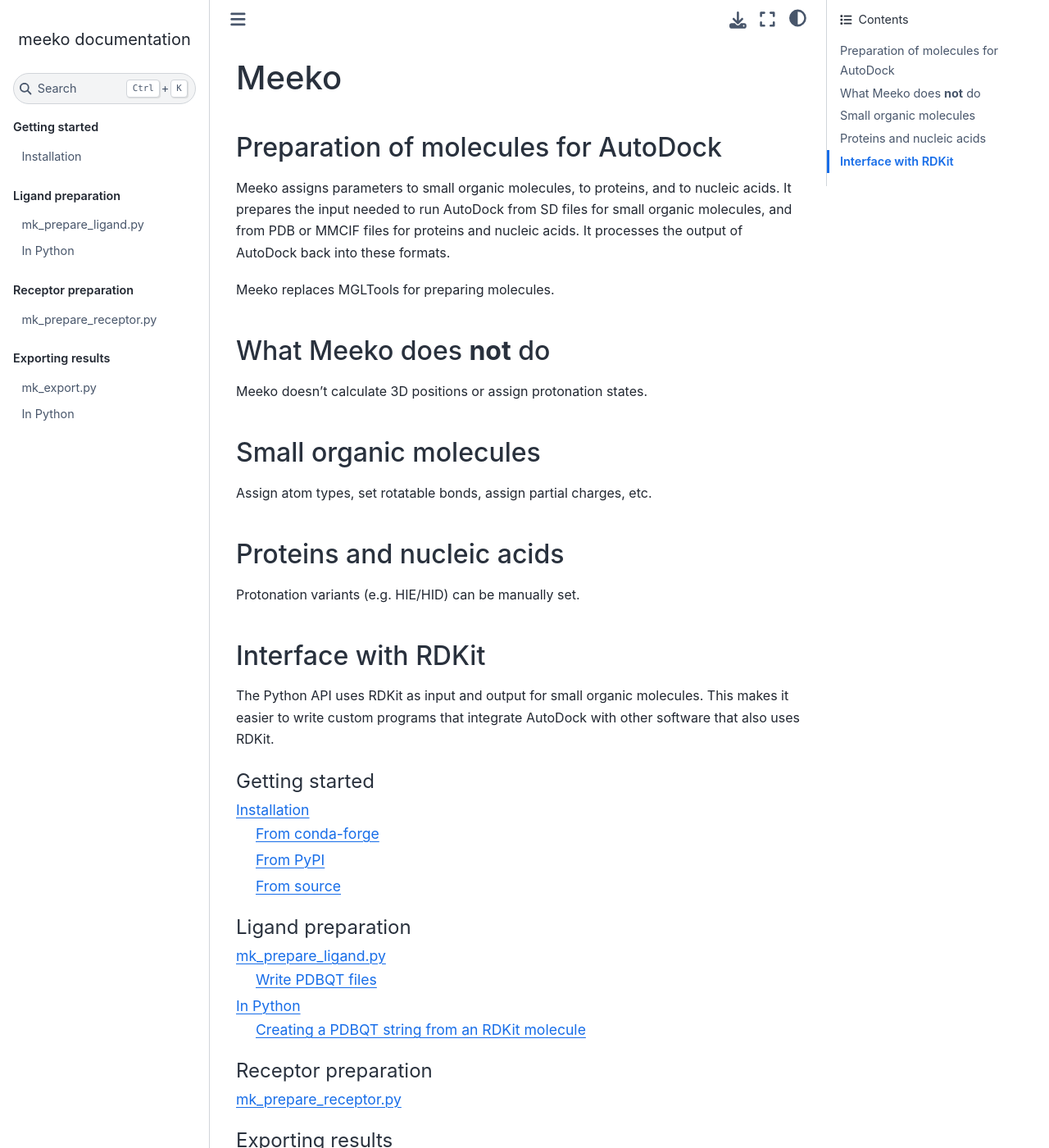
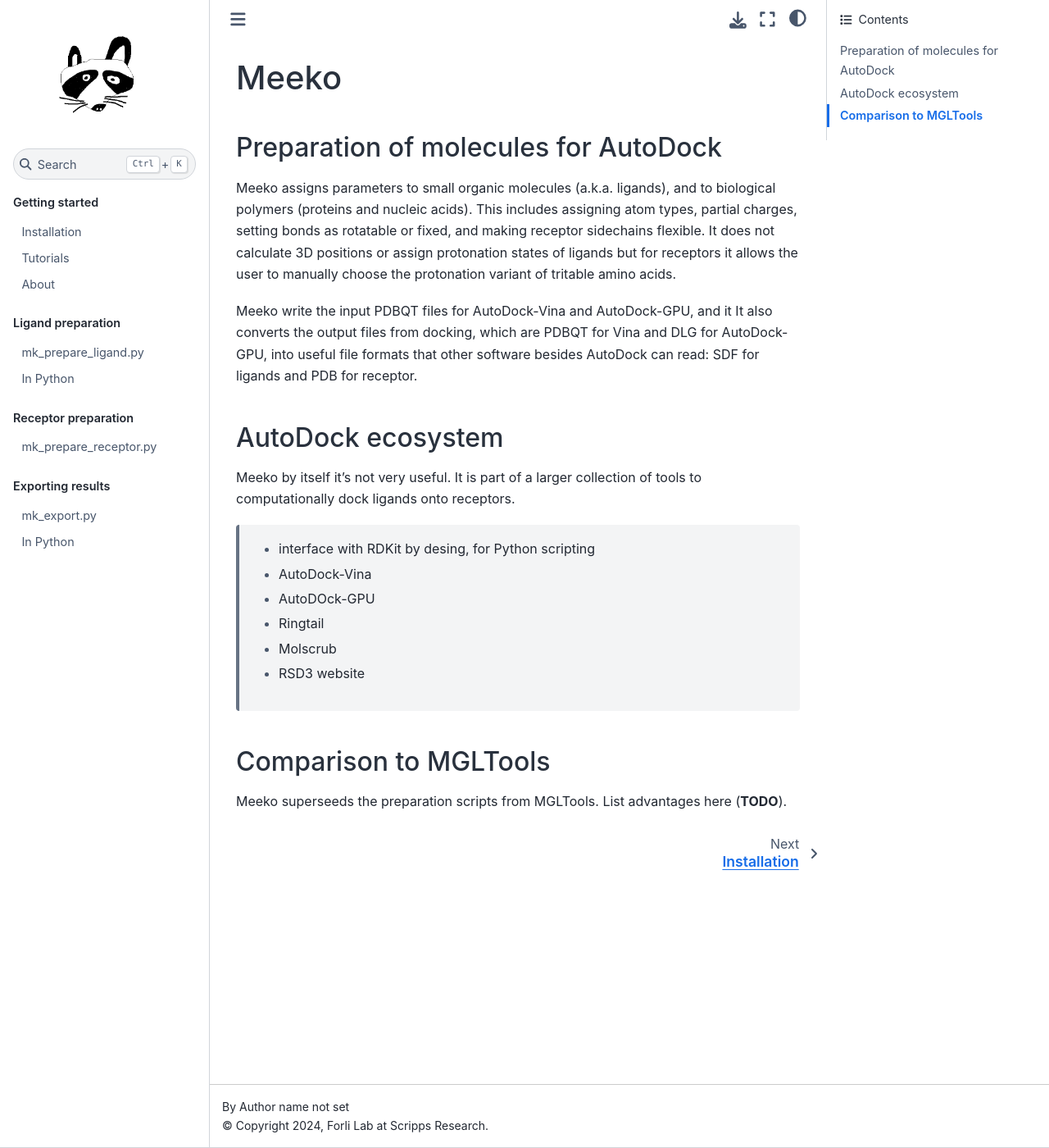
Before and after one commit to forlilab/Meeko, a Sphinx documentation site: the page built from docs/source/index.rst, in a window 1280 px wide and 1400 px high. Shown: the whole window at 82% size. Built offline with Sphinx 7.4.7 and the Sphinx Book theme 1.1.4, drawn with Linux system fonts in a browser that asks for light colours; some of the changed text lies outside the part shown.

Commit message:
improve home page of docs

```diff
--- a/docs/source/conf.py
+++ b/docs/source/conf.py
@@ -24,6 +24,8 @@
     'sphinx.ext.intersphinx',
 ]
 
+html_logo = "images/raccoon.png"
+
 templates_path = ['_templates']
 exclude_patterns = []
 
--- a/docs/source/index.rst
+++ b/docs/source/index.rst
@@ -4,44 +4,50 @@
 Preparation of molecules for AutoDock
 -------------------------------------
 
-Meeko assigns parameters to small organic molecules, to proteins, and to
-nucleic acids. It prepares the input needed to run AutoDock from SD files
-for small organic molecules, and from PDB or MMCIF files for proteins and
-nucleic acids. It processes the output of AutoDock back into these formats.
+Meeko assigns parameters to small organic molecules (a.k.a. ligands), and to
+biological polymers (proteins and nucleic acids).
+This includes assigning atom types, partial charges, setting
+bonds as rotatable or fixed, and making receptor sidechains flexible.
+It does not calculate 3D positions or assign protonation states of ligands
+but for receptors it allows the user to manually choose the protonation
+variant of tritable amino acids.
 
-Meeko replaces MGLTools for preparing molecules.
+Meeko write the input PDBQT files for AutoDock-Vina and AutoDock-GPU, and it
+It also converts the output files from docking, which are PDBQT for Vina and
+DLG for AutoDock-GPU, into useful file formats that other software besides
+AutoDock can read: SDF for ligands and PDB for receptor.
 
+AutoDock ecosystem
+------------------
 
-What Meeko does **not** do
---------------------------
+Meeko by itself it's not very useful. It is part of a larger collection of
+tools to computationally dock ligands onto receptors.
 
-Meeko doesn't calculate 3D positions or assign protonation states.
+ * interface with RDKit by desing, for Python scripting
+ * AutoDock-Vina
+ * AutoDOck-GPU
+ * Ringtail
+ * Molscrub
+ * RSD3 website
 
-Small organic molecules
------------------------
+Comparison to MGLTools
+----------------------
 
-Assign atom types, set rotatable bonds, assign partial charges, etc.
+Meeko superseeds the preparation scripts from MGLTools. List advantages here (**TODO**).
 
-Proteins and nucleic acids
---------------------------
-
-Protonation variants (e.g. HIE/HID) can be manually set.
-
-Interface with RDKit
---------------------
-
-The Python API uses RDKit as input and output for small
-organic molecules. This makes it easier to write custom programs
-that integrate AutoDock with other software that also uses RDKit.
 
 .. toctree::
    :maxdepth: 2
+   :hidden:
    :caption: Getting started
 
    installation
+   tutorials
+   about
 
 .. toctree::
    :maxdepth: 2
+   :hidden:
    :caption: Ligand preparation
 
    cli_lig_prep
@@ -49,12 +55,14 @@
 
 .. toctree::
    :maxdepth: 2
+   :hidden:
    :caption: Receptor preparation
 
    cli_rec_prep
 
 .. toctree::
    :maxdepth: 2
+   :hidden:
    :caption: Exporting results
 
    cli_export_result
--- /dev/null
+++ b/docs/source/tutorials.rst
@@ -0,0 +1,5 @@
+Tutorials
+=========
+
+These tutorials cover the use of meeko in integration with other packages,
+including vina, autodock-gpu, ringtail, and molscrub.
```
Also changed, not shown: docs/source/about.rst (added, +8 -0 lines), docs/source/images/raccoon.png (added).
